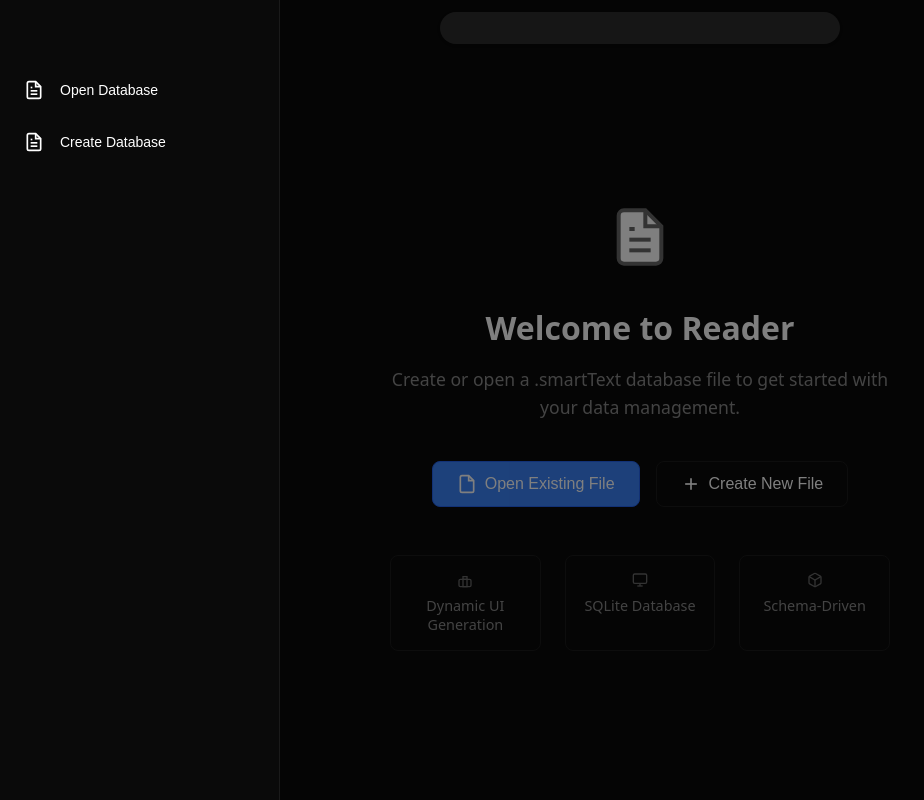
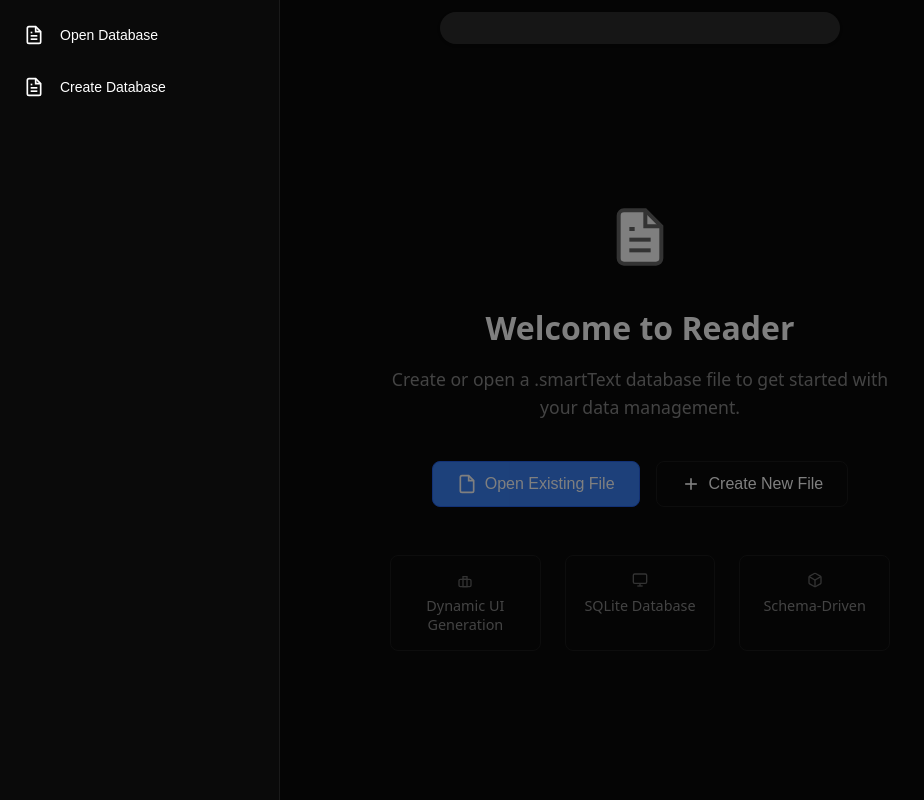
Before and after one commit to crosshj/reader, a website built with Vite: page index.html in a window 1280 px wide. Both pictures are taken after a click on the button 28 px from the left and 28 px from the top of the page. Shown: the whole page, without its empty margins (0-924 px from the left). Built offline with nearby package versions, Linux system fonts and the light colour scheme; some packages are replaced by stand-ins of ours; what @capacitor/core would draw is missing.

Commit message:
Hide sidebar header and adjust sidebar content padding
The sidebar header is now hidden by setting display to none, and its flex styling is commented out. Sidebar content padding is reduced for a more compact layout.

```diff
--- a/src/Reader/Reader.css
+++ b/src/Reader/Reader.css
@@ -350,10 +350,11 @@
 }
 
 .sidebar-header {
-	display: flex;
-	justify-content: flex-end;
-	align-items: center;
-	padding: 1.5rem;
+    /* display: flex; */
+    justify-content: flex-end;
+    align-items: center;
+    padding: 1.5rem;
+	display: none;
 }
 
 .sidebar-header h3 {
@@ -381,7 +382,7 @@
 
 .sidebar-content {
 	flex: 1;
-	padding: 1rem 0;
+	padding: 0.55rem 0;
 }
 
 .menu-item {
```
